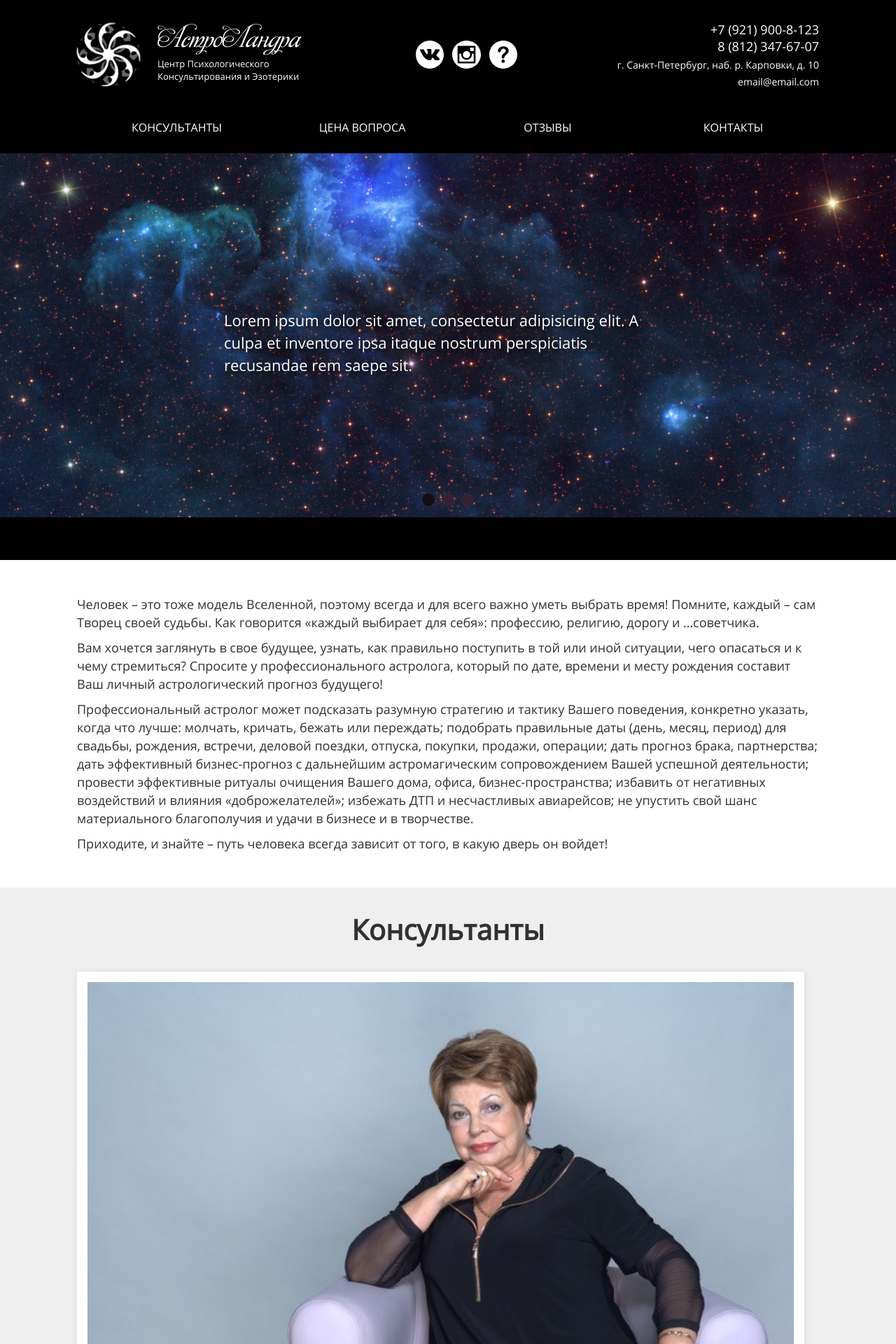
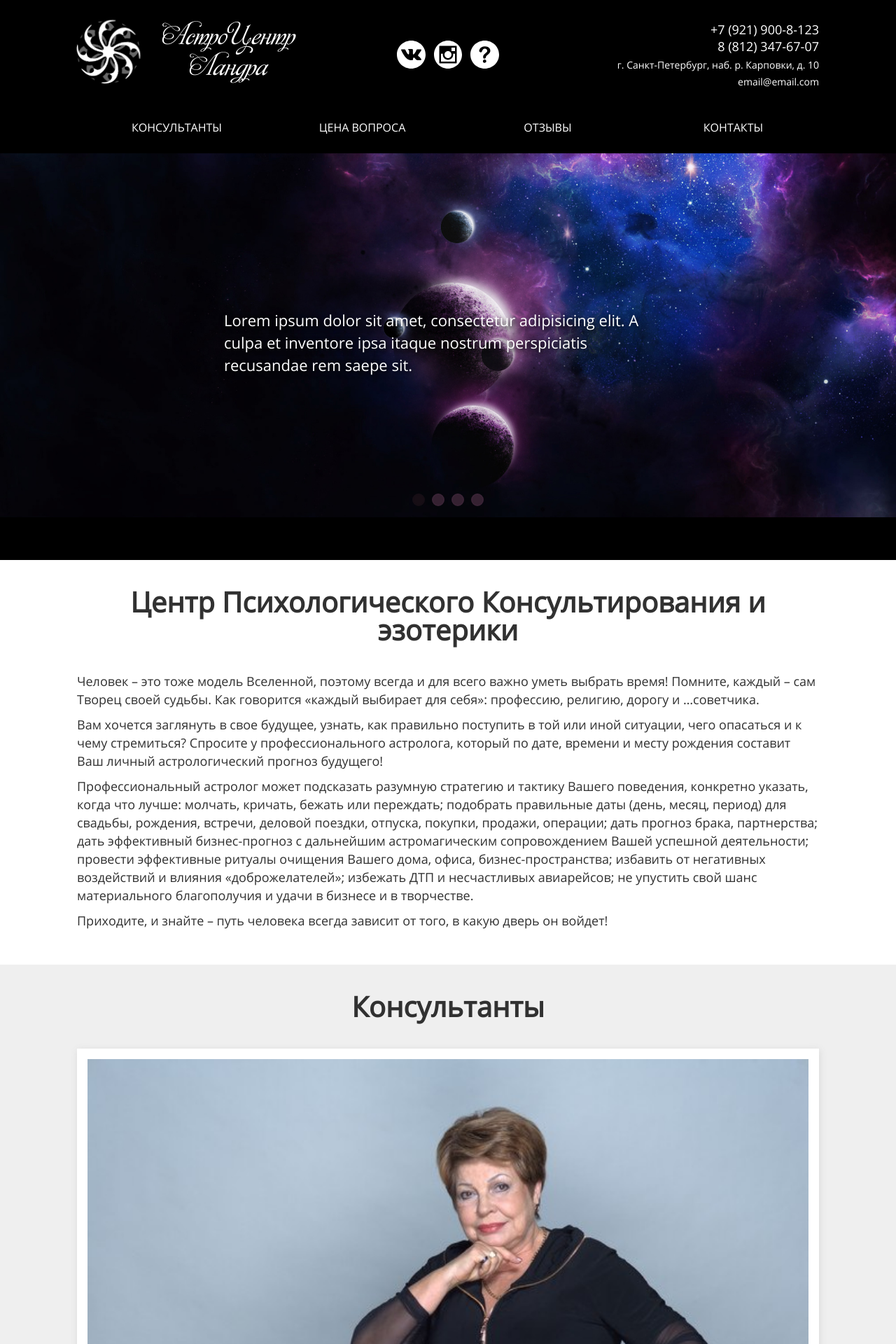
Before and after one commit to daddyStan/magic, a PHP site: page /view/index.php in a window 1280 px wide. Shown: the top 1920 px of the page at 70% size. Run offline with PHP 8.4, Linux system fonts and the light colour scheme; some libraries are stand-ins or nearby versions.

Commit message:
06072017

```diff
--- a/assets/css/style.css
+++ b/assets/css/style.css
@@ -39,7 +39,7 @@
 body{
     background-color: #efefef;
 }
-h2 {
+h1, h2 {
     font-size: 40px;
     line-height: 40px;
     text-align: center;
@@ -90,7 +90,8 @@ section:nth-child(2n) {
     display: flex;
     align-items: center;
     justify-content: space-between;
-    width: 35%;
+    width: 30%;
+    text-align: center;
 }
 .logo-img {
     position: absolute;
@@ -116,6 +117,7 @@ section:nth-child(2n) {
     font-size: 34px;
     line-height: 44px;
     font-family: Monplesir;
+    align-items: center;
 }
 .logo-text_preheader {
     display: block;
@@ -280,11 +282,15 @@ section:nth-child(2n) {
     justify-content: center;
     width: 32%;
     margin-right: 2%;
+    margin-bottom: 2%;
     padding: 15px;
     background-color: #fff;
     box-shadow: 1px 2px 10px #d8d8d8;
 }
 .consultant-item:last-child {
+    margin-right: 0;
+}
+.consultant-item:nth-child(3n+1) {
     margin-right: 0;
 }
 .consultant-item.main-consultants {
@@ -349,7 +355,7 @@ section:nth-child(2n) {
     margin-left: 0;
 }
 .footer {
-    padding: 20px 0;
+    padding: 30px 0;
     background: #000;
 }
 .footer .logo {
@@ -388,6 +394,10 @@ section:nth-child(2n) {
     background-color: #fff;
     transform: translate3d(-50%, -50%, 0);
     z-index: 9999;
+}
+#feedback-popup p {
+    font-size: 14px;
+    line-height: 17px;
 }
 #feedback-popup .close {
     display: block;
@@ -674,7 +684,7 @@ li {
     .about p {
         font-size: 16px;
     }
-    h2 {
+    h1, h2 {
         font-size: 36px;
     }
     .logo-img.bot, .logo-img {
@@ -712,7 +722,7 @@ li {
 
 @media screen and (max-width: 600px) {
 
-    h2 {
+    h1, h2 {
         margin-bottom: 30px;
         font-size: 34px;
     }
@@ -791,7 +801,7 @@ li {
         margin-left: 75px;
         font-size: 35px;
     }
-    h2 {
+    h1, h2 {
         margin-bottom: 20px;
         font-size: 30px;
     }
@@ -831,7 +841,7 @@ li {
 
 @media screen and (max-width: 375px) {
 
-    h2 {
+    h1, h2 {
         font-size: 24px;
     }
     h3 {
--- a/view/index.php
+++ b/view/index.php
@@ -19,7 +19,7 @@
                     <div class="logo">
                         <img src="../assets/img/logo_bot.png" alt="АстроЛандра" class="logo-img bot" />
                         <img src="../assets/img/logo_top.png" alt="АстроЛандра" class="logo-img top" />
-                        <span class="logo-text">АстроЛандра <span class="logo-text_preheader">Центр Психологического Консультирования и Эзотерики</span></span>
+                        <span class="logo-text">АстроЦентр Ландра</span>
                     </div>
                     <div class="social">
                         <a class="social-btn" href="https://vk.com/astro_landra" target="_blank"><img src="../assets/img/vk_icon.svg" alt="Мы в Вконтакте"></a>
@@ -48,7 +48,7 @@
         <div class="owl-carousel">
             <div class="owl-carousel_item">
                 <p>Lorem ipsum dolor sit amet, consectetur adipisicing elit. A culpa et inventore ipsa itaque nostrum perspiciatis recusandae rem saepe sit.</p>
-                <img src="../assets/img/slider/1.jpg" alt="" />
+                <img src="../assets/img/slider/3.jpg" alt="" />
             </div>
             <div class="owl-carousel_item">
                 <p>Lorem ipsum dolor sit amet, consectetur adipisicing elit. Architecto aspernatur commodi, dolorum esse et eum necessitatibus odio perspiciatis quibusdam sed.</p>
@@ -56,7 +56,11 @@
             </div>
             <div class="owl-carousel_item">
                 <p>Lorem ipsum dolor sit amet, consectetur adipisicing elit. Commodi dicta dignissimos dolorem, laboriosam nesciunt nihil nisi quidem ullam ut vero.</p>
-                <img src="../assets/img/slider/3.jpg" alt="" />
+                <img src="../assets/img/slider/1.jpg" alt="" />
+            </div>
+            <div class="owl-carousel_item">
+                <p>Lorem ipsum dolor sit amet, consectetur adipisicing elit. Commodi dicta dignissimos dolorem, laboriosam nesciunt nihil nisi quidem ullam ut vero.</p>
+                <img src="../assets/img/slider/4.jpg" alt="" />
             </div>
         </div>
     </header>
@@ -64,6 +68,7 @@
 <section>
     <div class="about">
         <div class="wrap">
+            <h1>Центр Психологического Консультирования и эзотерики</h1>
             <p>Человек – это тоже модель Вселенной, поэтому всегда и для всего важно уметь выбрать время! Помните, каждый – сам Творец своей судьбы. Как говорится «каждый выбирает для себя»: профессию, религию, дорогу и …советчика.</p>
             <p>Вам хочется заглянуть в свое будущее, узнать, как правильно поступить в той или иной ситуации, чего опасаться и к чему стремиться? Спросите у профессионального астролога, который по дате, времени и месту рождения составит Ваш личный астрологический прогноз будущего!</p>
             <p>Профессиональный астролог может подсказать разумную стратегию и тактику Вашего поведения, конкретно указать, когда что лучше: молчать, кричать, бежать или переждать; подобрать правильные даты (день, месяц, период) для свадьбы, рождения, встречи, деловой поездки, отпуска, покупки, продажи, операции; дать прогноз брака, партнерства; дать эффективный бизнес-прогноз с дальнейшим астромагическим сопровождением Вашей успешной деятельности; провести эффективные ритуалы очищения Вашего дома, офиса, бизнес-пространства; избавить от негативных воздействий и влияния «доброжелателей»; избежать ДТП и несчастливых авиарейсов; не упустить свой шанс материального благополучия и удачи в бизнесе и в творчестве.</p>
@@ -288,7 +293,7 @@
                 <div class="logo">
                     <img src="../assets/img/logo_bot.png" alt="АстроЛандра" class="logo-img bot" />
                     <img src="../assets/img/logo_top.png" alt="АстроЛандра" class="logo-img top" />
-                    <span class="logo-text">АстроЛандра <span class="logo-text_preheader">Центр Психологического Консультирования и Эзотерики</span></span>
+                    <span class="logo-text">АстроЦентр Ландра</span>
                 </div>
                 <div class="social">
                     <a class="social-btn" href="https://vk.com/astro_landra" target="_blank"><img src="../assets/img/vk_icon.svg" alt="Мы в Вконтакте"></a>
@@ -308,6 +313,7 @@
 <div class="feedback">
     <div class="blackout"></div>
     <form id="feedback-popup" action="">
+        <p>Если у Вас возникли вопросы или вы хотите оставить отзыв - напишите нам! Обязательно указывайте адрес электронной почты, чтобы мы могли вам ответить.</p>
         <span class="close">&times;</span>
         <input id="name" type="text" placeholder="Имя" />
         <input id="email" type="text" placeholder="E-mail" />
```
Also changed, not shown: assets/img/slider/1.jpg, assets/img/slider/4.jpg (added).
